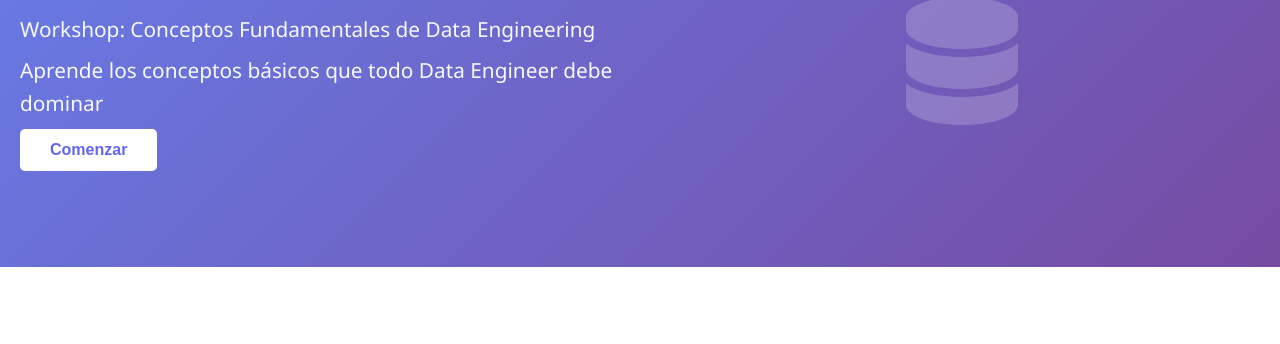
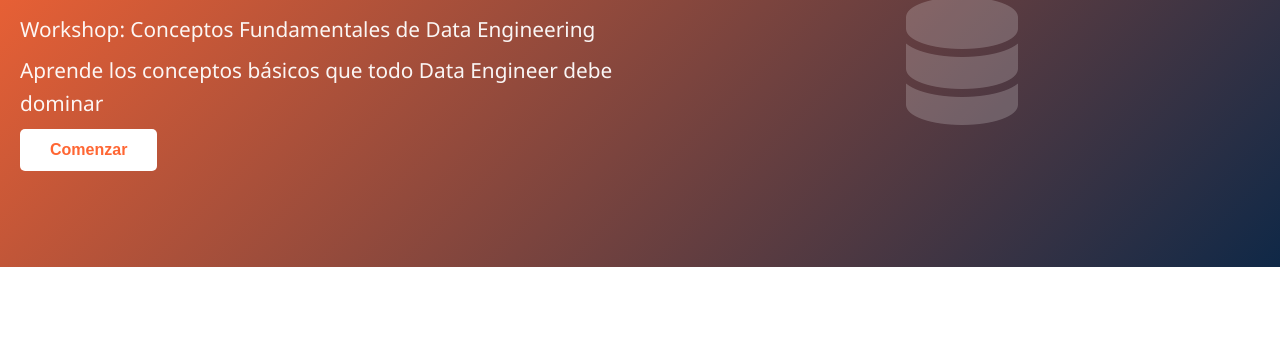
Before and after one commit to lucassotofigueroa-web/smartd-onboarding, a plain HTML site: page index.html in a window 1280 px wide. Shown: the part 248-592 px from the top of the page. Drawn offline with Linux system fonts and the light colour scheme.

Commit message:
Update: Change colors to SMARTD branding (Orange & Navy Blue)

```diff
--- a/styles.css
+++ b/styles.css
@@ -5,9 +5,9 @@
 }
 
 :root {
-    --primary-color: #6366f1;
-    --secondary-color: #ec4899;
-    --dark-bg: #0f172a;
+    --primary-color: #FF6633;
+    --secondary-color: #0F2847;
+    --dark-bg: #0F2847;
     --light-bg: #f8fafc;
     --text-dark: #1e293b;
     --text-light: #64748b;
@@ -98,7 +98,7 @@ body {
     gap: 3rem;
     align-items: center;
     padding: 6rem 20px;
-    background: linear-gradient(135deg, #667eea 0%, #764ba2 100%);
+    background: linear-gradient(135deg, #FF6633 0%, #0F2847 100%);
     color: white;
 }
 
@@ -156,8 +156,8 @@ body {
 }
 
 .btn-secondary:hover {
-    background: #5558e3;
-    transform: translateY(-3px);
+    background: #E55A2B;
+    transform: translateY(-3px)
 }
 
 /* Módulos Section */
```
